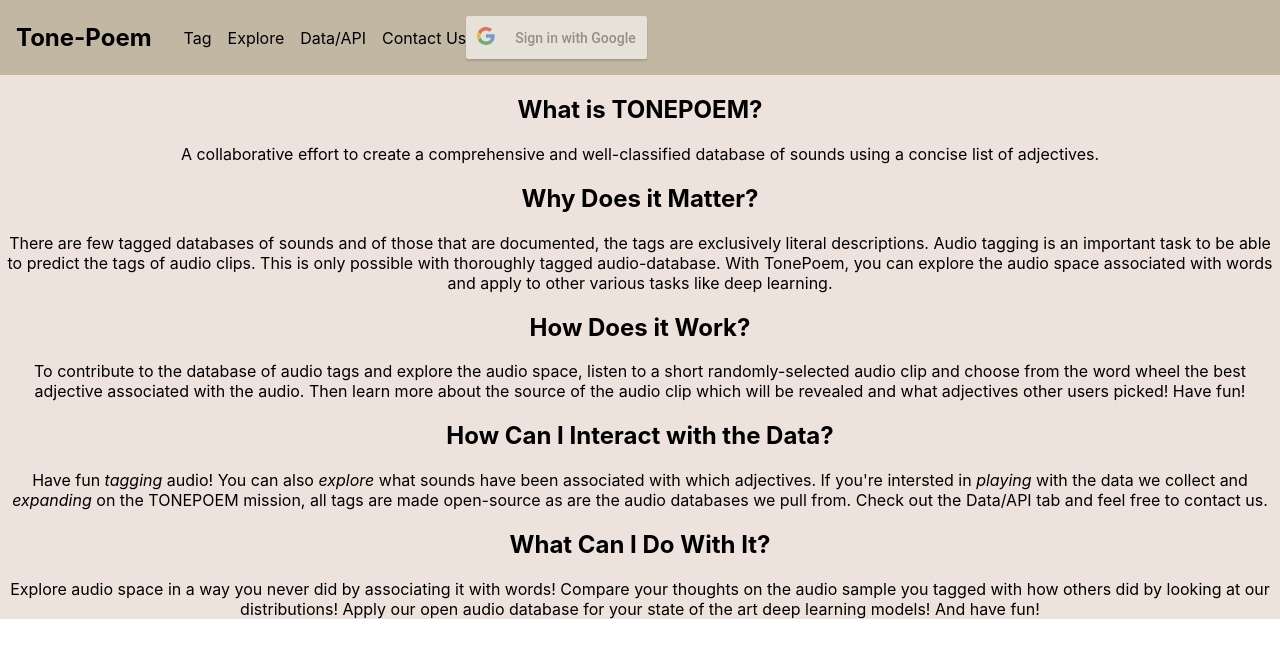
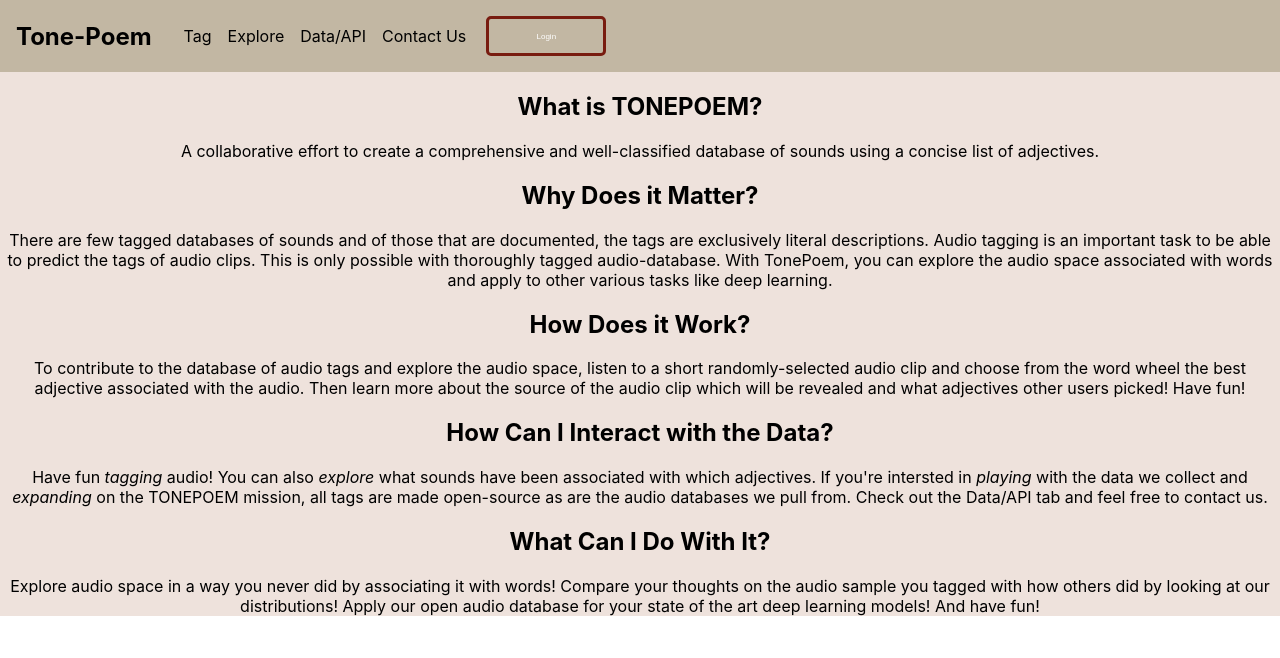
Before and after one commit to cooper-ece-366/anna-lucia-jiyoon-seyun, a React (Create React App) app in the folder tonepoem-app/: page / in a window 1280 px wide. Shown: the top 658 px of the page. Built offline with nearby package versions, Linux system fonts and the light colour scheme.

Commit message:
frontend social login

```diff
--- a/tonepoem-app/package.json
+++ b/tonepoem-app/package.json
@@ -10,6 +10,7 @@
     "ag-charts-react": "^5.1.0",
     "react": "^16.13.1",
     "react-dom": "^16.13.1",
+    "react-google-login": "^5.2.2",
     "react-router-dom": "^5.3.0",
     "react-scripts": "^5.0.0",
     "recharts": "^2.1.9",
--- a/tonepoem-app/src/navbar/login/Login.js
+++ b/tonepoem-app/src/navbar/login/Login.js
@@ -1,3 +1,4 @@
+import React from 'react';
 import GoogleLogin from 'react-google-login';
 
 const Login = () => {
@@ -23,12 +24,12 @@ const Login = () => {
 
     return(
         <GoogleLogin
-//            clientId="952972505853-d0ct4jna4kp5tolsm88vh55uo64p76ub.apps.googleusercontent.com"
-//            buttonText="Login"
-//            render={renderProps => (
-//                <button style={styleSheet.button} onClick={renderProps.onClick} disabled={renderProps.disabled}>Login</button>)}
-//            onSuccess={responseGoogle}
-//            onFailure={() => { console.error("Login Failed!") }}
+            clientId="952972505853-d0ct4jna4kp5tolsm88vh55uo64p76ub.apps.googleusercontent.com"
+            buttonText="Login"
+            render={renderProps => (
+                <button style={styleSheet.button} onClick={renderProps.onClick} disabled={renderProps.disabled}>Login</button>)}
+            onSuccess={responseGoogle}
+            onFailure={responseGoogle}
             cookiePolicy={'single_host_origin'}
           />
     )
```
Also changed, not shown: 2 other files (tests, documents, lock files or other folders).
